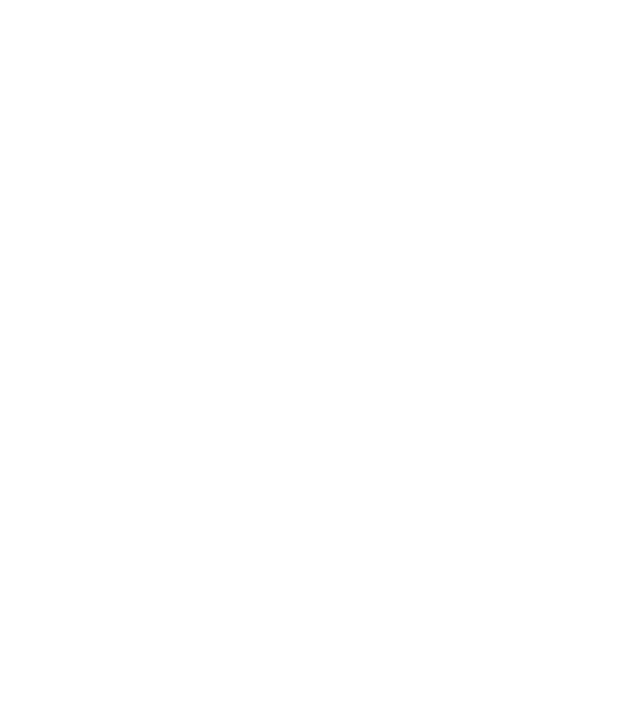
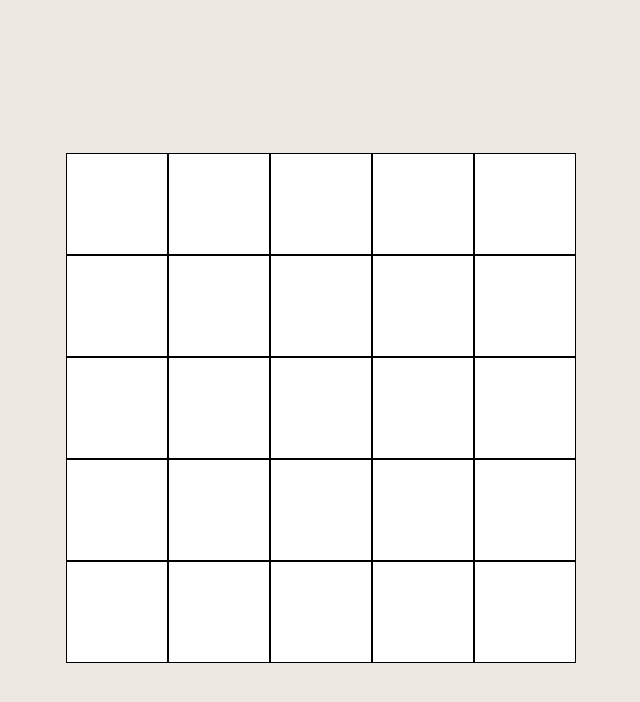
Before and after one commit to Antuuna/odin-etchasketch, a plain HTML site: page index.html in a window 1280 px wide. Shown: the whole page, without its empty margins (319-959 px from the left). Drawn offline with Linux system fonts and the light colour scheme.

Commit message:
Add function that generates a grid

```diff
--- a/index.html
+++ b/index.html
@@ -7,6 +7,6 @@
         <script src="./script.js" defer></script>
     </head>
     <body>
-
+    <div class="grid"></div>
     </body>
 </html>
--- a/script.js
+++ b/script.js
@@ -0,0 +1,25 @@
+const grid = document.querySelector(".grid");
+
+function createGrid (size) {
+    for (let i = 1; i <= size; i++) {
+        const createColumn = document.createElement("div");
+        createColumn.style.display = "flex";
+        createColumn.style.flexDirection = "column";
+        createColumn.classList.add("column" + i);
+        grid.appendChild(createColumn);
+        for (let k = 1; k <= size; k++) {
+            const column = document.querySelector(".column" + i);
+            const createBox = document.createElement("div");
+            createBox.style.height = "100px";
+            createBox.style.width = "100px";
+            createBox.style.backgroundColor = "white";
+            createBox.style.borderColor = "black";
+            createBox.style.borderWidth = "1px";
+            createBox.style.borderStyle = "solid";
+            createBox.classList.add("box");
+            column.appendChild(createBox);
+            }
+    }
+}
+
+createGrid(5);
--- a/style.css
+++ b/style.css
@@ -0,0 +1,16 @@
+html {
+    height: 100%;
+}
+
+body {
+    display: flex;
+    justify-content: center;
+    align-items: center;
+    height: 100%;
+    background-color: rgba(237,231,225,1);
+}
+
+.grid {
+    display: flex;
+    align-items: stretch;
+}
```
